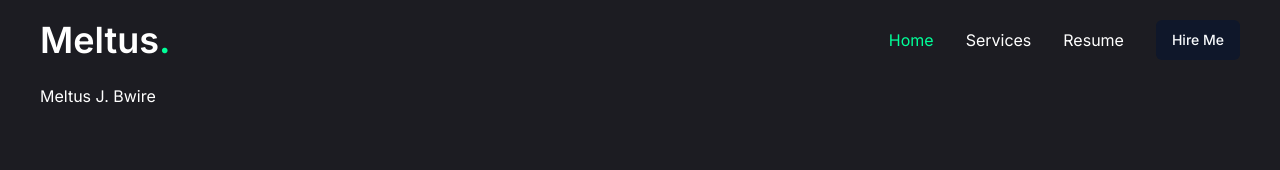
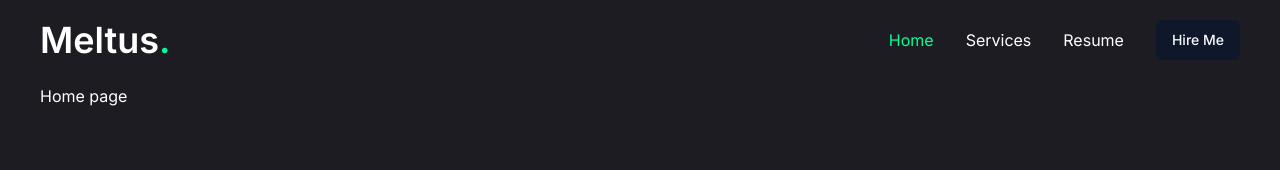
Before and after one commit to j-netcom-dev/meltus-bwire, a Next.js app: page / in a window 1280 px wide. Shown: the top 170 px of the page. Built offline with nearby package versions, Linux system fonts and the light colour scheme.

Commit message:
chore: created page scafolds

```diff
--- /dev/null
+++ b/app/hire-me/page.tsx
@@ -0,0 +1,11 @@
+import React from 'react'
+
+const HireMe = () => {
+  return (
+    <div>
+      Hire me
+    </div>
+  )
+}
+
+export default HireMe;
--- a/app/page.tsx
+++ b/app/page.tsx
@@ -1,9 +1,5 @@
-import Image from "next/image";
-
 export default function Home() {
   return (
-    <main>
-      Meltus J. Bwire
-    </main>
+    <main>Home page</main>
   );
 }
--- /dev/null
+++ b/app/resume/page.tsx
@@ -0,0 +1,11 @@
+import React from 'react'
+
+const Resume = () => {
+  return (
+    <div>
+      Resume Page
+    </div>
+  )
+}
+
+export default Resume
--- /dev/null
+++ b/app/services/page.tsx
@@ -0,0 +1,11 @@
+import React from 'react'
+
+const Services = () => {
+  return (
+    <div>
+      Services page
+    </div>
+  )
+}
+
+export default Services;
```
